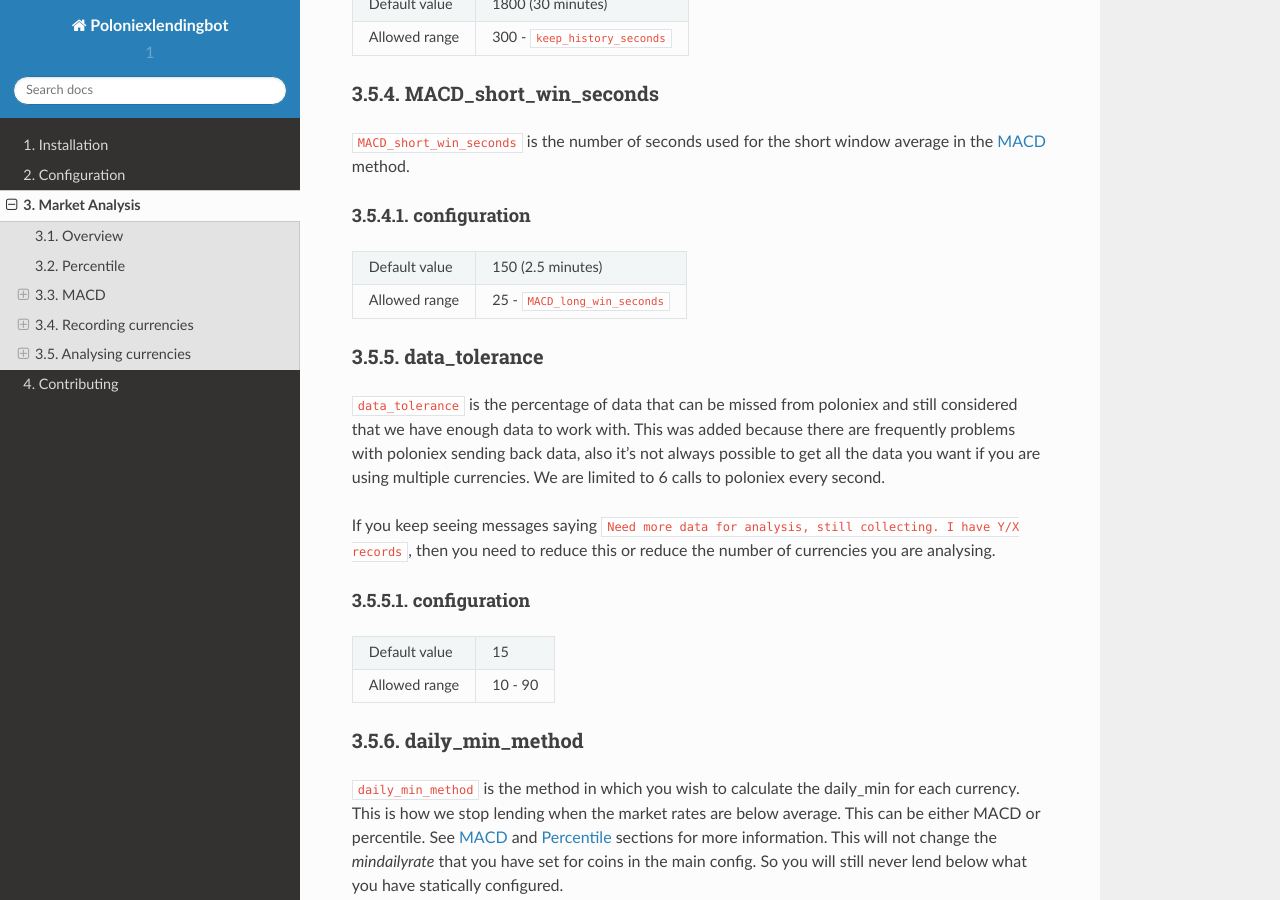
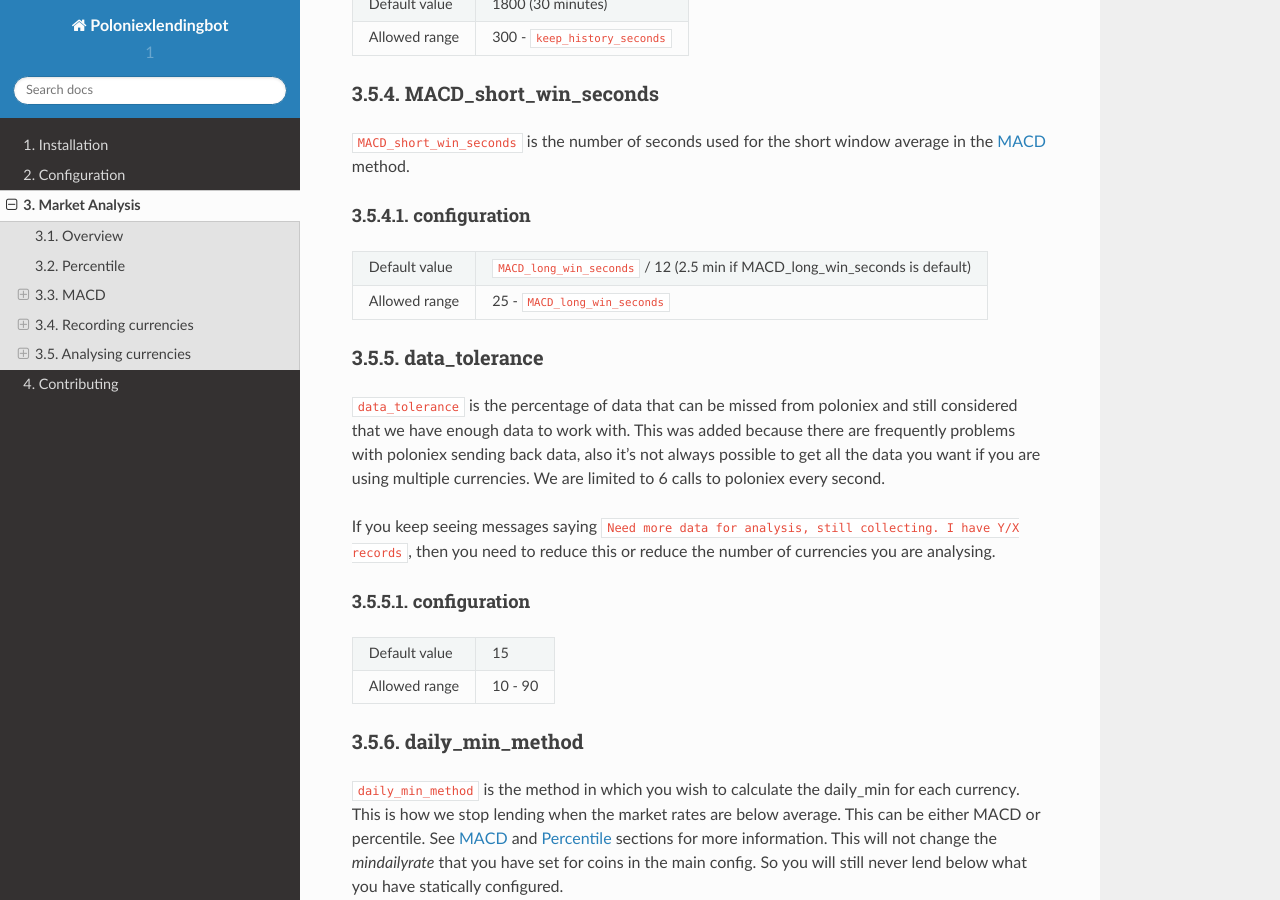
Before and after one commit to BitBotFactory/MikaLendingBot, a Sphinx documentation site: the page built from docs/market_analysis.rst, in a window 1280 px wide and 900 px high, scrolled down 6572 px. Built offline with Sphinx 7.4.7 and the Read the Docs theme 2.0.0, drawn with Linux system fonts in a browser that asks for light colours.

Commit message:
Update doc to correct default for short windown

```diff
--- a/docs/market_analysis.rst
+++ b/docs/market_analysis.rst
@@ -233,7 +233,7 @@ MACD_short_win_seconds
 configuration
 ~~~~~~~~~~~~~
 =============  ========================================================================================================
-Default value  150 (2.5 minutes)
+Default value  ``MACD_long_win_seconds`` / 12 (2.5 min if MACD_long_win_seconds is default)
 Allowed range  25 - ``MACD_long_win_seconds``
 =============  ========================================================================================================
 
```
